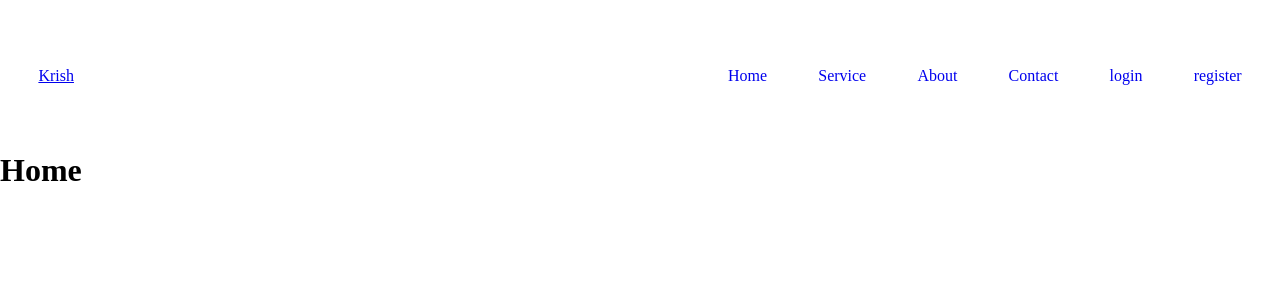
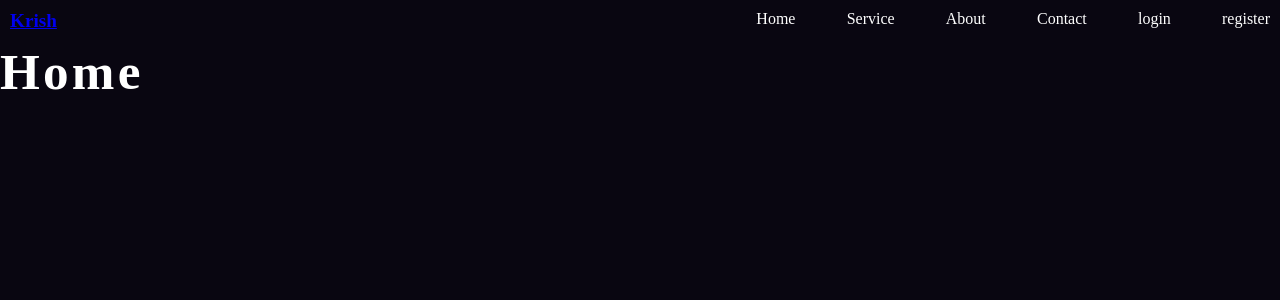
Before and after one commit to Krish-Panchani/Learning-MERN, a React (Vite) app in the folder client/: page / in a window 1280 px wide. Shown: the top 300 px of the page. Built offline with nearby package versions, Linux system fonts and the light colour scheme.

Commit message:
Update Navbar styling

```diff
--- a/client/src/components/Navbar.css
+++ b/client/src/components/Navbar.css
@@ -1,6 +1,9 @@
+body{
+    background-color: rgb(9, 6, 17);
+}
 .container{
     max-width: 140rem;
-    padding: 4.2rem 2.4rem;
+    padding: 10px 10px;
     display: flex;
     justify-content: space-between;
 }
@@ -11,8 +14,33 @@ ul{
 }
 li{
     list-style: none;
+
 }
 
 li a {
     text-decoration: none;
+    color: white;
 }
+.logo-brand{
+    font-size: 1.2rem;
+    font-weight: 600;
+    color: white;
+    text-decoration: none;
+    list-style: none;
+
+}
+NavLink{
+    text-decoration: none;
+    color: white;
+    font-size: 1.2rem;
+    font-weight: 600;
+    letter-spacing: 0.2rem;
+    list-style: none;
+}
+
+h1{
+    color: white;
+    font-size: 3.2rem;
+    font-weight: 600;
+    letter-spacing: 0.2rem;
+}
```
